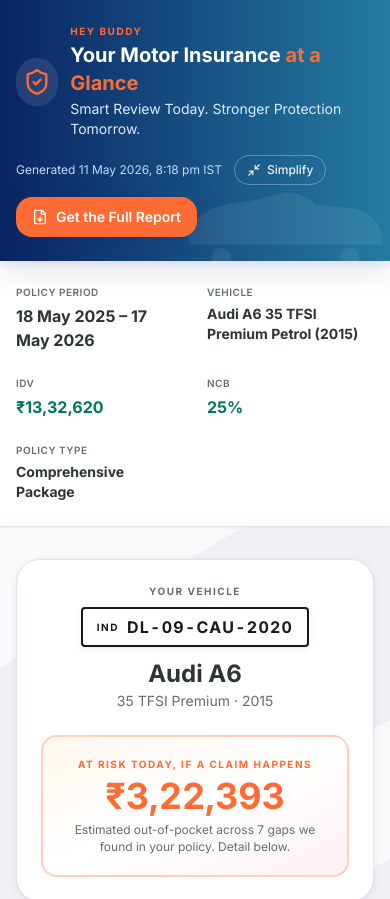
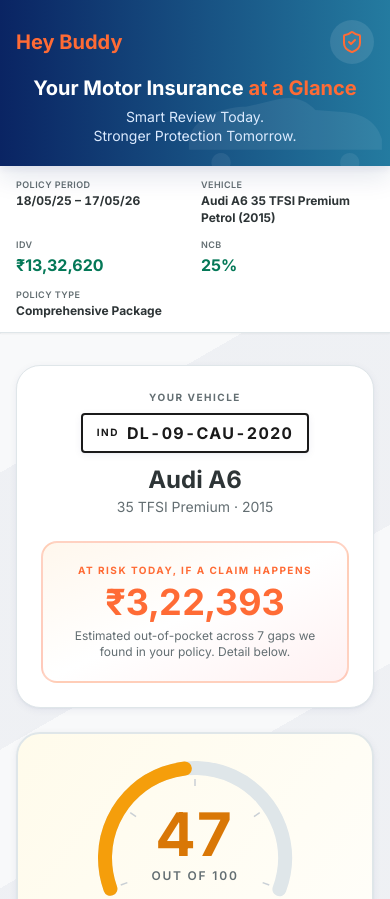
Before and after one commit to chaudharimanish1977-cmd/motor-marketplace, a Next.js app: page /report/46f9c925-bf4c-47cc-a313-b4cb43d7b747 in a window 390 px wide. Shown: the top 899 px of the page. Built offline with nearby package versions, Linux system fonts and the light colour scheme.

Commit message:
Mobile report header: Hey Buddy left + shield right + 2-line tagline; drop pills; compact at-a-glance with DD/MM/YY

```diff
--- a/src/app/report/[id]/page.tsx
+++ b/src/app/report/[id]/page.tsx
@@ -55,19 +55,14 @@
     await appendRow<PolicyReport>(Tables.REPORTS, report);
   }
 
-  // Total user-perceived time = now - upload start (if "from" was passed).
-  // Captured server-side at the moment the report is ready, so it includes
-  // upload + parse + report generation. This is the number we show next to
-  // the "your report is ready" badge as the marketing-grade latency claim.
-  const fromMs = from ? parseInt(from, 10) : NaN;
-  const totalElapsedMs =
-    Number.isFinite(fromMs) && fromMs > 0 ? Date.now() - fromMs : undefined;
+  // `from` is still accepted in the URL so the upload→report timer flow keeps
+  // working, but the header no longer surfaces it (removed per design ask).
+  void from;
 
   return (
     <ReportDisplay
       parsedPolicy={parsedPolicy}
       report={report}
-      totalElapsedMs={totalElapsedMs}
       view={view}
       drivingProfile={drivingProfile}
     />
--- a/src/components/report-display.tsx
+++ b/src/components/report-display.tsx
@@ -43,7 +43,6 @@
 import { Typewriter } from "@/components/typewriter";
 import { VehicleWatermark } from "@/components/vehicle-watermark";
 import { SimplifyToggle } from "@/components/simplify-toggle";
-import { ElapsedTimer } from "@/components/elapsed-timer";
 import { getBodyType } from "@/lib/vehicle-classifier";
 
 function iconForHint(hint?: string): LucideIcon {
@@ -93,8 +92,6 @@
 interface Props {
   parsedPolicy: ParsedPolicy;
   report: PolicyReport;
-  /** Total ms from upload click → report ready. When present, shown in the header. */
-  totalElapsedMs?: number;
   /** Drives CTA behaviour. Customer view ends here (no bid link). Investor sees full flow. */
   view?: "customer" | "investor";
   /** Optional answers captured during the mid-load survey on /upload. */
@@ -104,7 +101,6 @@
 export function ReportDisplay({
   parsedPolicy,
   report,
-  totalElapsedMs,
   view = "customer",
   drivingProfile,
 }: Props) {
@@ -140,49 +136,46 @@
     <div className="min-h-screen bg-brand-offwhite pb-12">
       <ScrollProgress />
       {view === "customer" && <ReportGuard />}
-      {/* Header bar */}
+      {/* Header bar — mobile-first redesign:
+       *  Row 1: "Hey Buddy" left, Shield icon right
+       *  Row 2: "Your Motor Insurance at a Glance" centred
+       *  Row 3: tagline split into two centred lines
+       *  Secondary controls (SimplifyToggle + Generated date) are hidden on
+       *  small screens to keep the header airy. */}
       <header className="relative bg-gradient-to-r from-brand-deepblue to-brand-electricblue text-white shadow-elevated overflow-hidden">
-        {/* Decorative body-type watermark */}
         <div
           className="absolute right-0 bottom-0 w-[420px] max-w-[55%] text-white pointer-events-none print:hidden"
           aria-hidden
         >
           <VehicleWatermark bodyType={bodyType} className="w-full h-auto" />
         </div>
-        <div className="relative max-w-5xl mx-auto px-4 py-6">
-          <div className="flex items-center justify-between flex-wrap gap-4">
-            <div className="flex items-center gap-3">
-              <div className="w-12 h-12 rounded-full bg-white/10 flex items-center justify-center">
-                <ShieldCheck className="w-7 h-7 text-brand-gold" />
+        <div className="relative max-w-5xl mx-auto px-4 py-5 space-y-3">
+          {/* Top row */}
+          <div className="flex items-center justify-between gap-3">
+            <h2 className="text-xl md:text-2xl font-bold text-brand-gold leading-tight">
+              Hey {greetingName}
+            </h2>
+            <div className="w-11 h-11 rounded-full bg-white/10 flex items-center justify-center shrink-0">
+              <ShieldCheck className="w-6 h-6 text-brand-gold" />
             </div>
-              <div>
-                <div className="text-[10px] font-bold uppercase tracking-[0.15em] text-brand-gold mb-0.5">
-                  Hey {greetingName}
           </div>
-                <h1 className="text-xl md:text-2xl font-bold">
+
+          {/* Title + 2-line tagline, centred */}
+          <div className="text-center">
+            <h1 className="text-xl md:text-2xl font-bold leading-tight">
               Your Motor Insurance{" "}
               <span className="text-brand-gold">at a Glance</span>
             </h1>
-                <p className="text-sm text-blue-100 mt-0.5">
-                  Smart Review Today. Stronger Protection Tomorrow.
+            <p className="text-sm text-blue-100 mt-1.5 leading-snug">
+              Smart Review Today.
+              <br />
+              Stronger Protection Tomorrow.
             </p>
           </div>
-            </div>
-            <div className="flex items-center gap-3 flex-wrap">
-              {totalElapsedMs !== undefined && (
-                <div className="inline-flex items-center gap-2 px-3 py-1.5 bg-brand-gold/95 text-brand-charcoal rounded-full shadow-soft print:hidden">
-                  <span className="text-[10px] font-bold uppercase tracking-[0.12em]">
-                    Ready in
-                  </span>
-                  <ElapsedTimer
-                    frozenAtMs={totalElapsedMs}
-                    size="md"
-                    showIcon={false}
-                    className="!font-bold !text-sm"
-                  />
-                </div>
-              )}
-              <div className="text-xs text-blue-200 print:hidden">
+
+          {/* Secondary controls — desktop only */}
+          <div className="hidden md:flex items-center justify-end gap-3 print:hidden">
+            <div className="text-xs text-blue-200">
               Generated{" "}
               {new Date(report.generatedAt).toLocaleString("en-IN", {
                 dateStyle: "medium",
@@ -192,21 +185,26 @@
               IST
             </div>
             <SimplifyToggle />
-              <ReportDownloadGate />
-            </div>
           </div>
         </div>
       </header>
 
-      {/* At a glance — 5-fact strip */}
+      {/* At a glance — compact 5-fact strip, DD/MM/YY policy period */}
       <section className="bg-white border-b border-brand-light-gray shadow-sm">
-        <div className="max-w-5xl mx-auto px-4 py-6">
-          <div className="grid grid-cols-2 md:grid-cols-5 gap-6">
-            <Fact label="Policy Period" value={atAGlance.policyPeriodLabel} />
+        <div className="max-w-5xl mx-auto px-4 py-3">
+          <div className="grid grid-cols-2 md:grid-cols-5 gap-3">
+            <Fact
+              label="Policy Period"
+              value={formatPolicyPeriodShort(
+                parsedPolicy.odPeriodStart,
+                parsedPolicy.odPeriodEnd
+              )}
+              valueClassName="text-xs sm:text-sm tabular-nums"
+            />
             <Fact
               label="Vehicle"
               value={atAGlance.vehicleLabel}
-              valueClassName="text-sm"
+              valueClassName="text-xs sm:text-sm"
             />
             <Fact
               label="IDV"
@@ -221,7 +219,7 @@
             <Fact
               label="Policy Type"
               value={atAGlance.policyTypeLabel}
-              valueClassName="text-sm"
+              valueClassName="text-xs sm:text-sm"
             />
           </div>
         </div>
@@ -409,14 +407,33 @@
 }) {
   return (
     <div>
-      <div className="text-[10px] text-brand-slate uppercase tracking-wider font-semibold mb-1">
+      <div className="text-[9px] text-brand-slate uppercase tracking-wider font-semibold mb-0.5">
         {label}
       </div>
-      <div className={clsx("font-bold text-brand-charcoal", valueClassName)}>
+      <div
+        className={clsx(
+          "font-bold text-brand-charcoal leading-snug",
+          valueClassName ?? "text-sm"
+        )}
+      >
         {value}
       </div>
     </div>
   );
+}
+
+/** Format an ISO date pair as `DD/MM/YY – DD/MM/YY` for the at-a-glance strip. */
+function formatPolicyPeriodShort(startIso: string, endIso: string): string {
+  return `${shortDate(startIso)} – ${shortDate(endIso)}`;
+}
+
+function shortDate(iso: string): string {
+  const d = new Date(iso);
+  if (Number.isNaN(d.getTime())) return iso;
+  const dd = String(d.getDate()).padStart(2, "0");
+  const mm = String(d.getMonth() + 1).padStart(2, "0");
+  const yy = String(d.getFullYear()).slice(-2);
+  return `${dd}/${mm}/${yy}`;
 }
 
 function SectionCard({
```
Lines whose indentation alone changed are shown as unchanged.
